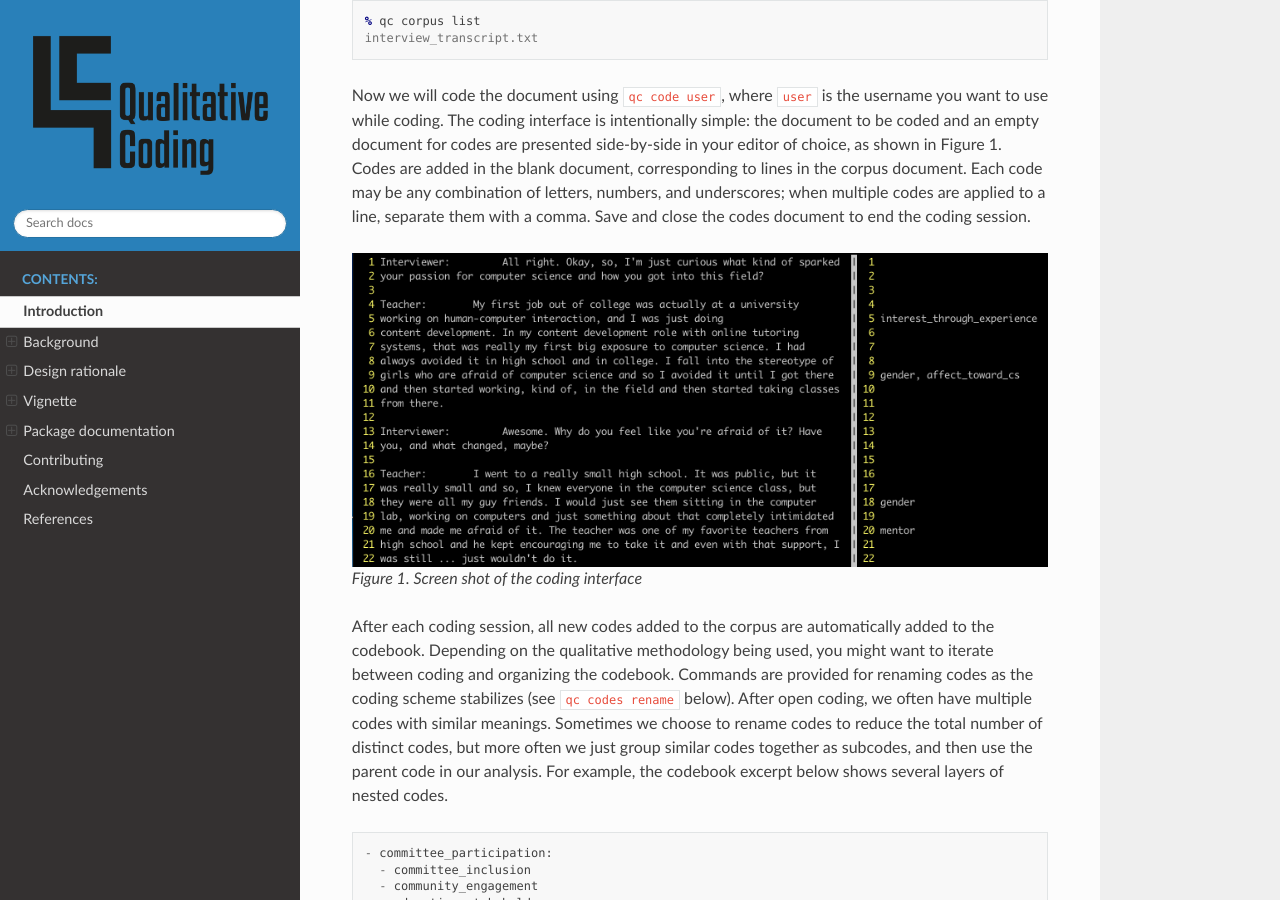
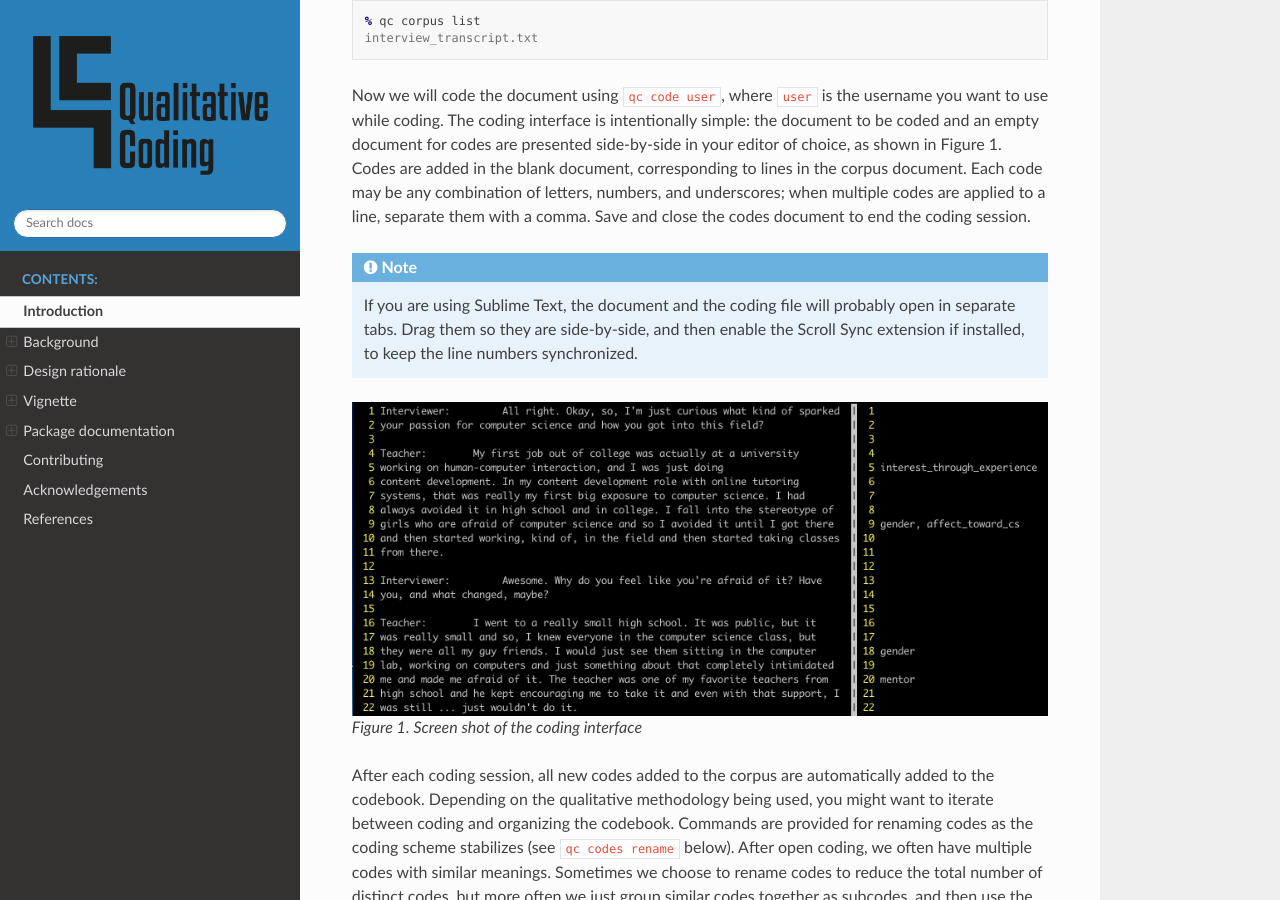
Before and after one commit to cproctor/qualitative-coding, a Sphinx documentation site: the page built from docs/manuscript.rst, in a window 1280 px wide and 900 px high, scrolled down 8593 px. Built offline with Sphinx 7.4.7 and the Read the Docs theme 2.0.0, drawn with Linux system fonts in a browser that asks for light colours.

Commit message:
Add note to manuscript about Sublime Text coding

```diff
--- a/docs/manuscript.rst
+++ b/docs/manuscript.rst
@@ -486,6 +486,13 @@ in the corpus document. Each code may be any combination of letters,
 numbers, and underscores; when multiple codes are applied to a line,
 separate them with a comma. Save and close the codes document to end the
 coding session.
+
+.. note::
+
+   If you are using Sublime Text, the document and the coding file will
+   probably open in separate tabs. Drag them so they are side-by-side,
+   and then enable the Scroll Sync extension if installed, to keep
+   the line numbers synchronized.
 
 .. figure:: coding.png
    :alt: Figure 1. Screen shot of the coding interface
```
